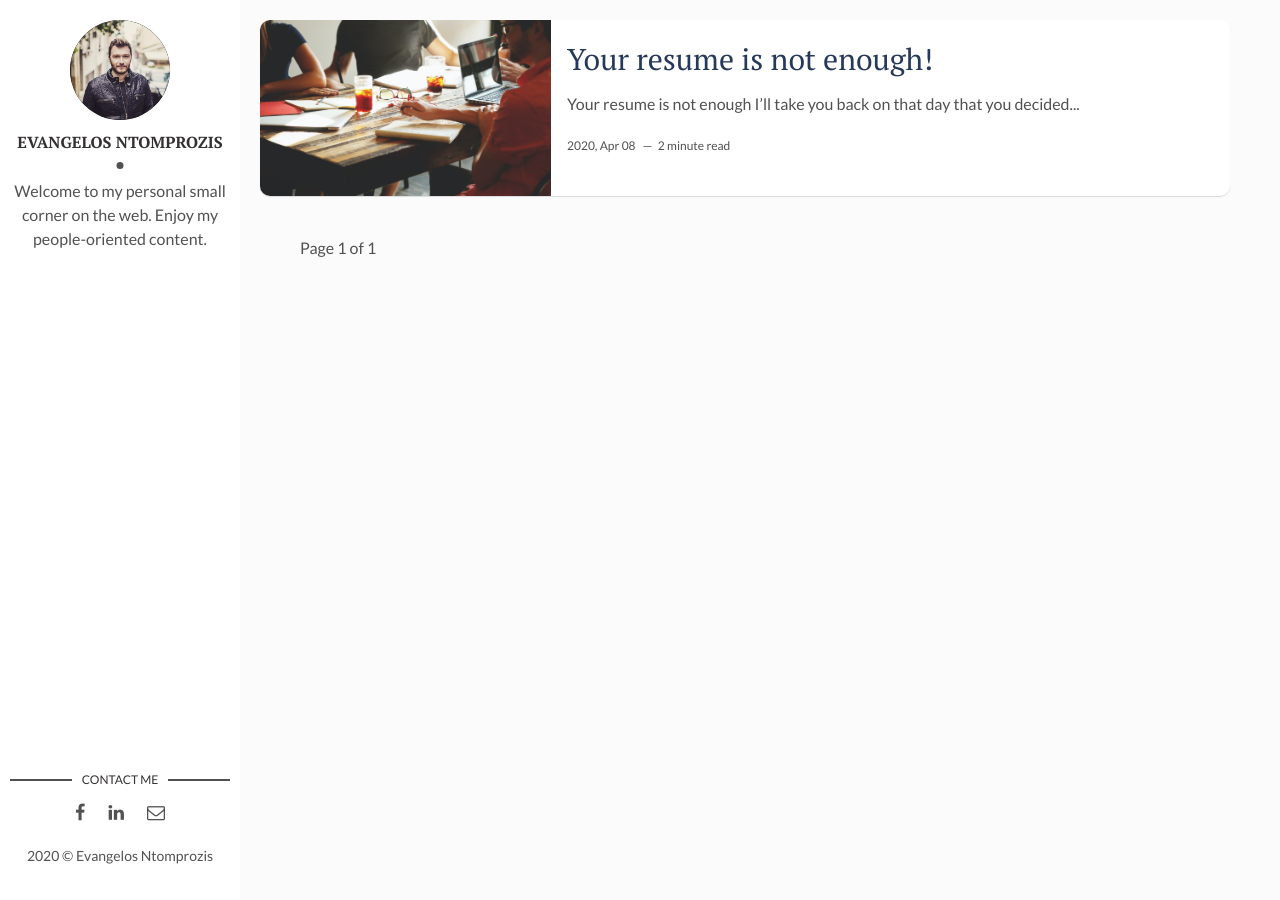
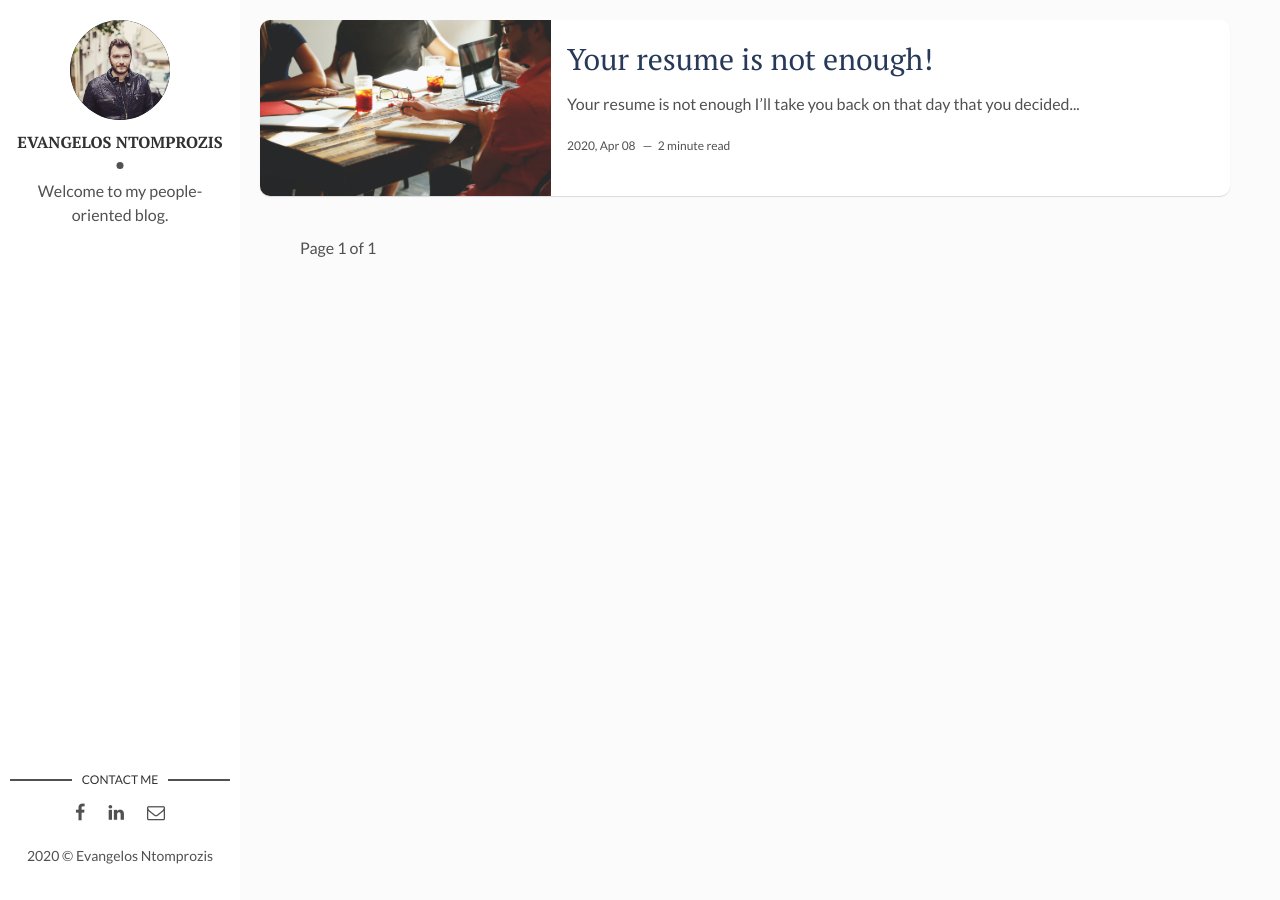
Before and after one commit to evangntomp/evnto.xyz, a Jekyll site: the page built from index.html, in a window 1280 px wide. Built offline with Jekyll 4.4.1, drawn with Linux system fonts in a browser that asks for light colours; the list of posts is cut into pages by our own code.

Commit message:
Update _config.yml

```diff
--- a/_config.yml
+++ b/_config.yml
@@ -11,7 +11,7 @@ site-twitter: #if your site has a twitter account, enter it here
 # Author Settings
 author: Evangelos Ntomprozis
 author-img:  profile_pic.jpg # add your photo
-about-author: "Welcome to my personal small corner on the web. Enjoy my people-oriented content. "
+about-author: "Welcome to my people-oriented blog. "
 social-facebook: vagelisnto
 social-linkedin: vntomprozi
 social-email: vagelisdob@gmail.com
```
